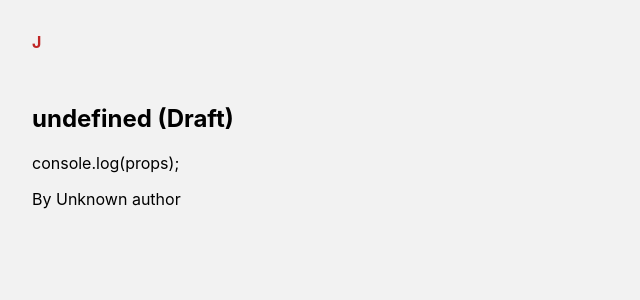
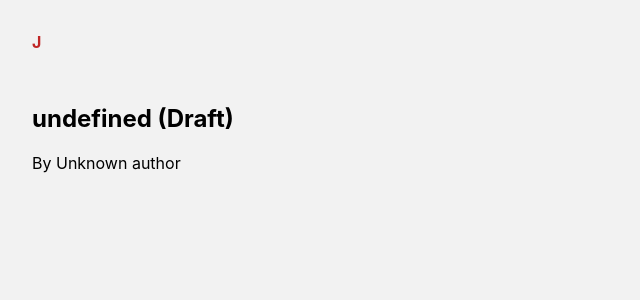
Before and after one commit to jonathan-kraus/blogr, a Next.js app: page /p/1 in a window 1280 px wide. Shown: the top 300 px of the page, without its empty margins (0-640 px from the left). Built offline with nearby package versions, Linux system fonts and the light colour scheme; no server answers; the database is empty.

Commit message:
moved it

```diff
--- a/pages/p/[id].tsx
+++ b/pages/p/[id].tsx
@@ -16,6 +16,7 @@ export const getServerSideProps: GetServerSideProps = async ({ params }) => {
       },
   },
   });
+  console.log(post);
   return {
     props: post,
   };
@@ -31,7 +32,6 @@ const Post: React.FC<PostProps> = (props) => {
     <Layout>
       <div>
         <h2>{title}</h2>
-        console.log(props);
         <p>By {props?.author?.name || "Unknown author"}</p>
         <ReactMarkdown children={props.content} />
       </div>
```
